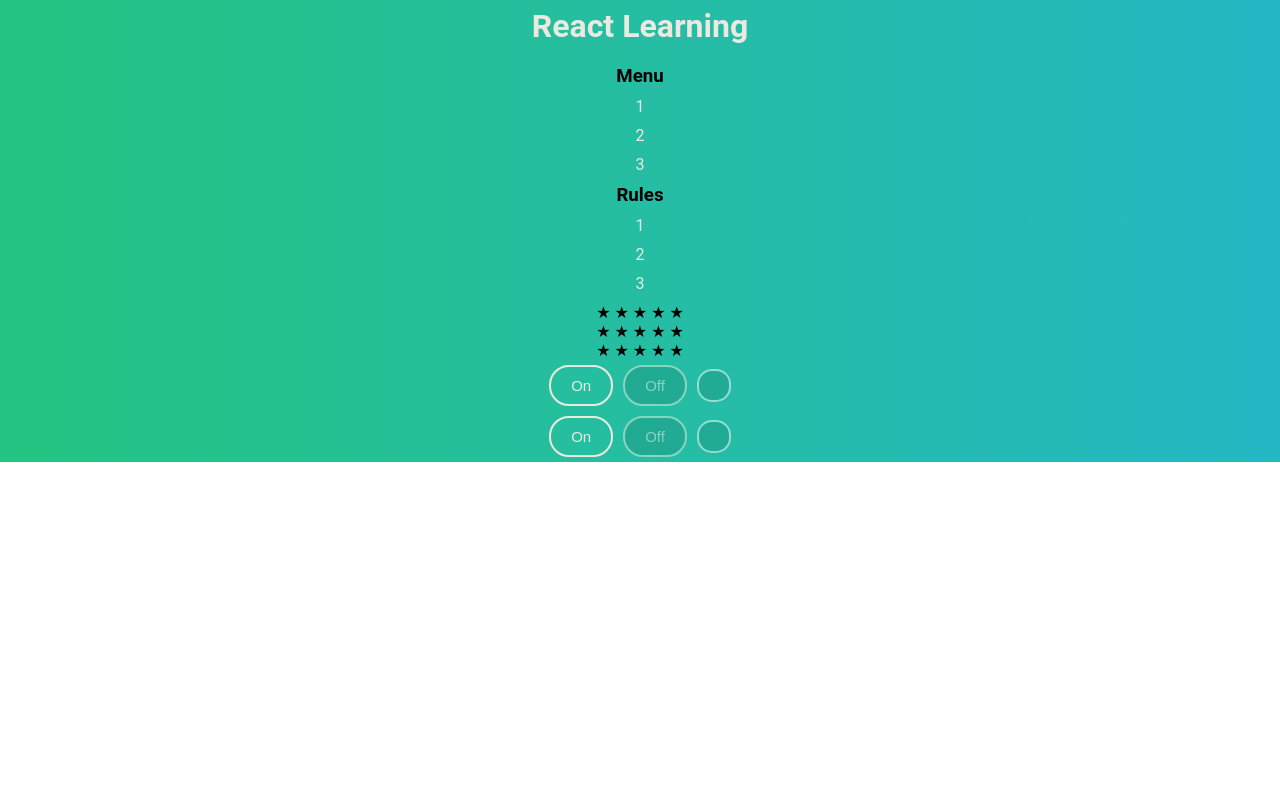
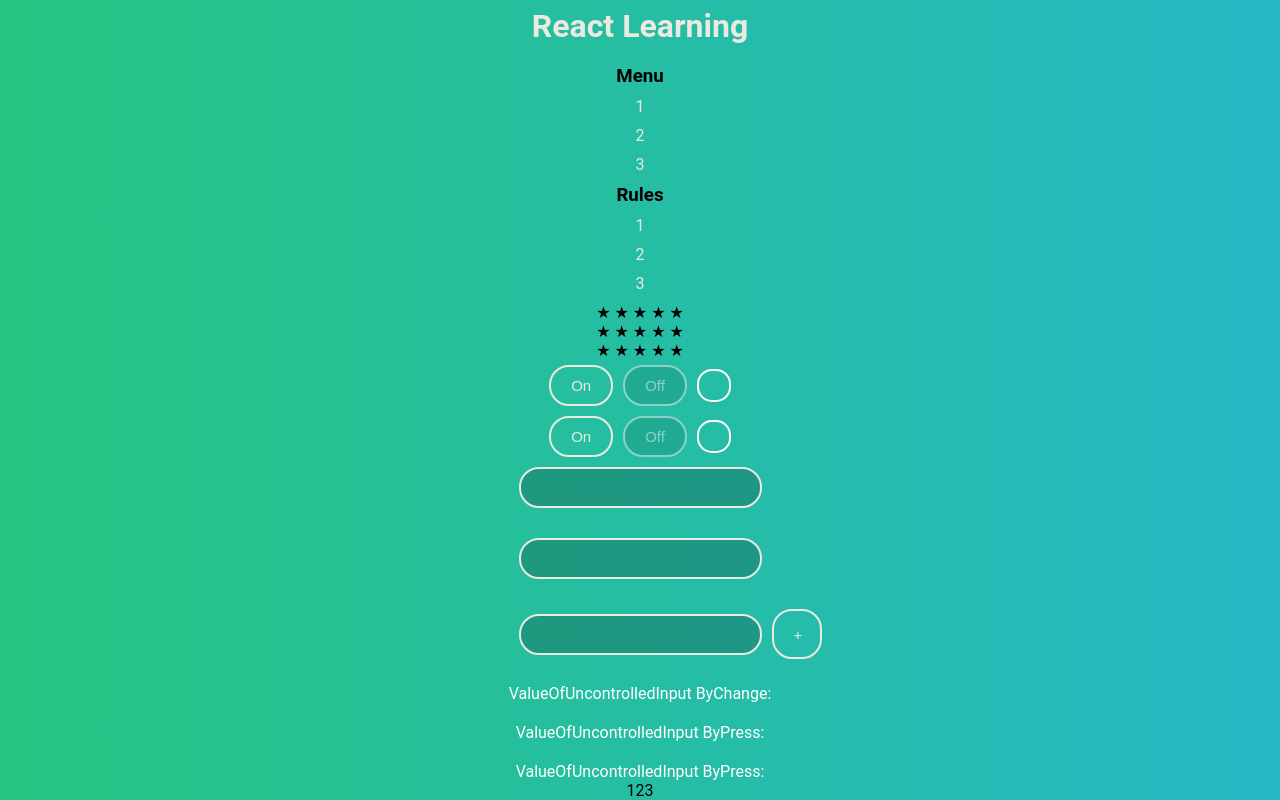
Before and after one commit to pevnev-ivan/microstask, a React (Create React App) app: page / in a window 1280 px wide. Shown: the part 1557-2357 px from the top of the page. Before the commit the page ends 2019 px from the top, so only its background shows below. Built offline with nearby package versions, Linux system fonts and the light colour scheme.

Commit message:
Lesson 12 - uncontrolled inputs (by change, by press, by click)

```diff
--- a/package.json
+++ b/package.json
@@ -4,6 +4,9 @@
   "version": "0.1.0",
   "private": true,
   "dependencies": {
+    "@emotion/react": "^11.10.4",
+    "@emotion/styled": "^11.10.4",
+    "@mui/material": "^5.10.6",
     "@testing-library/jest-dom": "^5.14.1",
     "@testing-library/react": "^13.0.0",
     "@testing-library/user-event": "^13.2.1",
--- a/src/App.css
+++ b/src/App.css
@@ -11,7 +11,7 @@
 
 .Container {
     text-align: center;
-    background: ;
+
 }
 
 div {
@@ -39,7 +39,7 @@
     margin-right: auto;
     padding: 15px;
     font-family: sans-serif;
-    border-spacing: 0px;
+    border-spacing: 0;
     color: #ece9e0;
     border: 2px solid #ece9e0;
     border-radius: 20px;
--- a/src/App.tsx
+++ b/src/App.tsx
@@ -7,6 +7,7 @@
 import {MoneyCurrency} from "./site/componentsMicrotasks/MoneyCurrency/MoneyCurrency";
 import Inputs from "./site/componentsMicrotasks/Inputs/Inputs";
 import ReactLearning from "./site/componentsReactLearning/ReactLearning";
+import AdditionalLessons from "./site/AdditionalLessons/AdditionalLessons";
 
 function App() {
 
@@ -75,6 +76,7 @@
                 <MoneyCurrency money={money}/>
                 <Inputs messageR={messageR} messageL={messageL} addMessage={addMessage}/>
                 <ReactLearning/>
+                <AdditionalLessons/>
 
 
             </div>
--- /dev/null
+++ b/src/site/AdditionalLessons/AdditionalLessons.tsx
@@ -0,0 +1,12 @@
+import React from 'react';
+import TuesdayW1 from "./TuesdayW1";
+
+const AdditionalLessons = () => {
+    return (
+        <div>
+            <TuesdayW1/>
+        </div>
+    );
+};
+
+export default AdditionalLessons;
--- /dev/null
+++ b/src/site/AdditionalLessons/TuesdayW1.tsx
@@ -0,0 +1,11 @@
+import React from 'react';
+
+const TuesdayW1 = () => {
+    return (
+        <div>
+            123
+        </div>
+    );
+};
+
+export default TuesdayW1;
--- a/src/site/componentsReactLearning/ReactLearning.tsx
+++ b/src/site/componentsReactLearning/ReactLearning.tsx
@@ -1,8 +1,9 @@
-import React, {useState} from 'react';
+import React from 'react';
 import Accordion from "./w-1/Accordion";
 import Rating from "./w-1/Rating";
 import PageTitle from "./w-1/PageTitle";
 import OnOff from "./w-1/OnOff";
+import UncontrolledComponents from "./w-1/UncontrolledComponents";
 
 const ReactLearning = () => {
     return (
@@ -15,6 +16,7 @@
             <Rating/>
             <OnOff/>
             <OnOff/>
+            <UncontrolledComponents/>
         </>
     );
 };
--- a/src/site/componentsReactLearning/w-1/OnOff.tsx
+++ b/src/site/componentsReactLearning/w-1/OnOff.tsx
@@ -9,8 +9,8 @@
         margin: '5px',
         borderRadius: '15px',
         border: '2px solid white',
-        opacity: !trigger ? '50%' : '100%',
-        backgroundColor: trigger ? '' : 'rgba(0, 0, 0, 0.2)'
+        opacity: trigger ? '50%' : '100%',
+        backgroundColor: !trigger ? '' : 'rgba(0, 0, 0, 0.2)'
     }
     let onStyle = {
         opacity: trigger ? '50%' : '100%',
--- /dev/null
+++ b/src/site/componentsReactLearning/w-1/ReactW1.module.css
@@ -0,0 +1,15 @@
+.container {
+    display: flex;
+    gap: 20px;
+    flex-direction: column;
+
+
+    align-items: center;
+    justify-content: center;
+
+}
+
+.Values {
+    color: white;
+    display: inline-block;
+}
--- a/src/site/componentsReactLearning/w-1/Star.tsx
+++ b/src/site/componentsReactLearning/w-1/Star.tsx
@@ -12,6 +12,7 @@
         opacity: props.selected ? '' : props.halfSelected ? '50%' : '',
         color: props.selected ? 'white' : props.halfSelected ? 'white' : 'black'
     }
+
     return (
         <span style={startStyle}>★ </span>
     );
--- /dev/null
+++ b/src/site/componentsReactLearning/w-1/UncontrolledComponents.tsx
@@ -0,0 +1,74 @@
+import React, {ChangeEvent, useRef, useState} from 'react';
+import s from './ReactW1.module.css'
+
+type ValueByChangeType = { onChangeHandler: (actualValue: string) => void }
+type ValueByPressEnter = { onPressHandler: (actualValue: string) => void }
+type ValueByClickBtn = { onClickHandler: (actualValue: string) => void }
+
+const UncontrolledComponents = () => {
+    const [value, setValue] = useState({
+        ValueByChange: '',
+        ValueByPress: '',
+        ValueByClick: '',
+    })
+
+    const onChangeHandler = (actualValue: string) => {
+        setValue({...value, ValueByChange: actualValue})
+    }
+
+    const onPressHandler = (actualValue: string) => {
+        setValue({...value, ValueByPress: actualValue})
+    }
+
+    const onClickHandler = (actualValue: string) => {
+        setValue({...value, ValueByClick: actualValue})
+    }
+
+    return (
+        <div className={s.container}>
+            <TrackValueOfUncontrolledInput onChangeHandler={onChangeHandler}/>
+            <GetValueOfUncontrolledInputByPress onPressHandler={onPressHandler}/>
+            <GetValueOfUncontrolledInputByClick onClickHandler={onClickHandler}/>
+
+
+            <p className={s.Values}> ValueOfUncontrolledInput ByChange: {value.ValueByChange}</p>
+            <p className={s.Values}> ValueOfUncontrolledInput ByPress: {value.ValueByPress}</p>
+            <p className={s.Values}> ValueOfUncontrolledInput ByPress: {value.ValueByClick}</p>
+        </div>
+    );
+};
+
+
+const TrackValueOfUncontrolledInput = (props: ValueByChangeType) => {
+    const onChangeHandler = (e: ChangeEvent<HTMLInputElement>) => {
+        let actualValue = e.currentTarget.value
+        props.onChangeHandler(actualValue)
+    }
+    return (<div><input onChange={onChangeHandler}/></div>
+    )
+}
+const GetValueOfUncontrolledInputByPress = (props: ValueByPressEnter) => {
+    const onPressHandler = (e: React.KeyboardEvent<HTMLInputElement>) => {
+        if (e.key === 'Enter') {
+            let actualValue = e.currentTarget.value
+            props.onPressHandler(actualValue)
+        }
+    }
+    return (<div><input onKeyDown={onPressHandler}/></div>
+    )
+}
+
+const GetValueOfUncontrolledInputByClick = (props: ValueByClickBtn) => {
+    const inputRef = useRef<HTMLInputElement>(null)
+    const onClickHandler = () => {
+        let actualValue = inputRef.current && inputRef.current.value
+        actualValue && props.onClickHandler(actualValue)
+    }
+    return (<div>
+            <input ref={inputRef} style={{marginLeft:'65px'}}/>
+            <button style={{width: '50px', height: '50px'}} onClick={onClickHandler}>+</button>
+    </div>
+    )
+}
+
+export default UncontrolledComponents;
```
Also changed, not shown: 1 other file (tests, documents, lock files or other folders).
